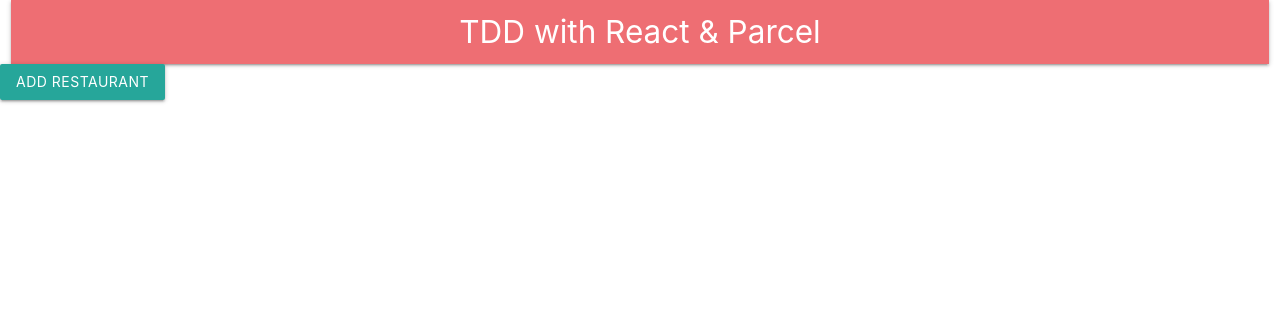
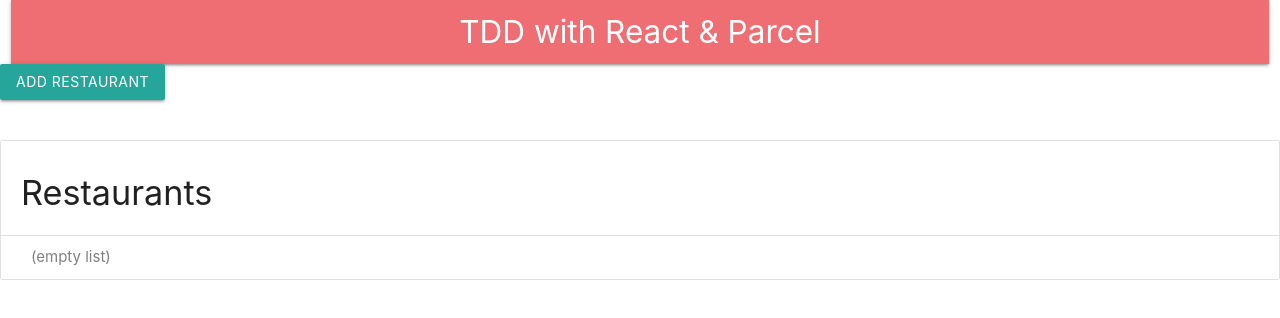
Before and after one commit to kpcn/react-tdd, a React (Vite) app: page / in a window 1280 px wide. Shown: the top 318 px of the page. Built offline with nearby package versions, Linux system fonts and the light colour scheme.

Commit message:
Add RestaurantList component

```diff
--- /dev/null
+++ b/src/RestaurantList.js
@@ -0,0 +1,22 @@
+import React from "react";
+import { Collection, CollectionItem } from "react-materialize";
+
+const RestaurantList = ({ restaurants }) => {
+  return (
+    <Collection header="Restaurants">
+      <RestaurantItems restaurants={restaurants} />
+    </Collection>
+  );
+};
+
+export const RestaurantItems = ({ restaurants }) =>
+  restaurants.length === 0 ? <NoRecord /> : <Items restaurants={restaurants} />;
+
+export const NoRecord = () => (
+  <CollectionItem style={{ color: "gray" }}>(empty list)</CollectionItem>
+);
+
+export const Items = ({ restaurants }) =>
+  restaurants.map((name) => <CollectionItem key={name}>{name}</CollectionItem>);
+
+export default RestaurantList;
--- a/src/RestaurantListPage.js
+++ b/src/RestaurantListPage.js
@@ -9,6 +9,7 @@
   Button,
 } from "react-materialize";
 import NewRestaurantForm from "./NewRestaurantForm";
+import RestaurantList from "./RestaurantList";
 
 export default class RestaurantListPage extends Component {
   state = { restaurants: [] };
@@ -20,6 +21,7 @@
   };
 
   render() {
+    const { restaurants } = this.state;
     return (
       <Row>
         <Col s={12} m={12} l={12} xl={12}>
@@ -49,6 +51,9 @@
               </Modal>
             </Col>
           </Row>
+          <Row>
+            <RestaurantList restaurants={restaurants} />
+          </Row>
         </Col>
       </Row>
     );
```
Also changed, not shown: 1 other file (tests, documents, lock files or other folders).
